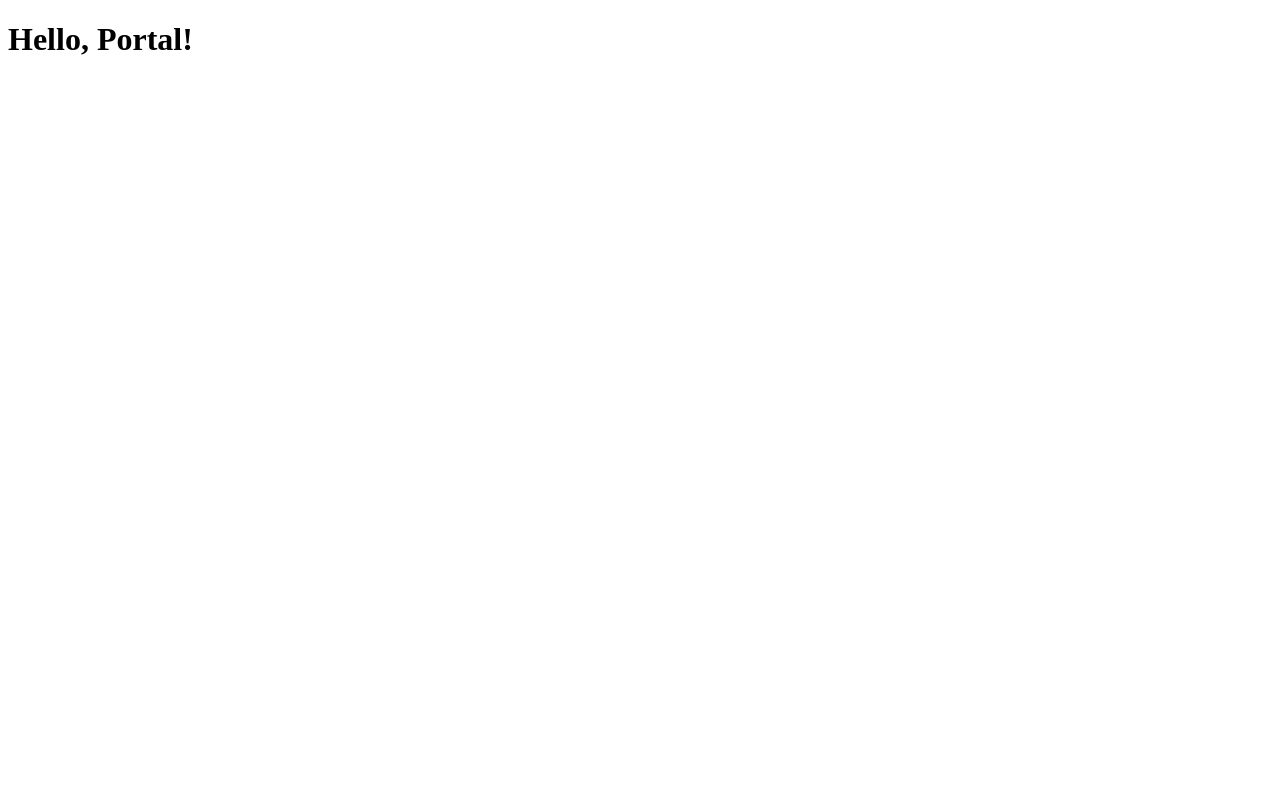
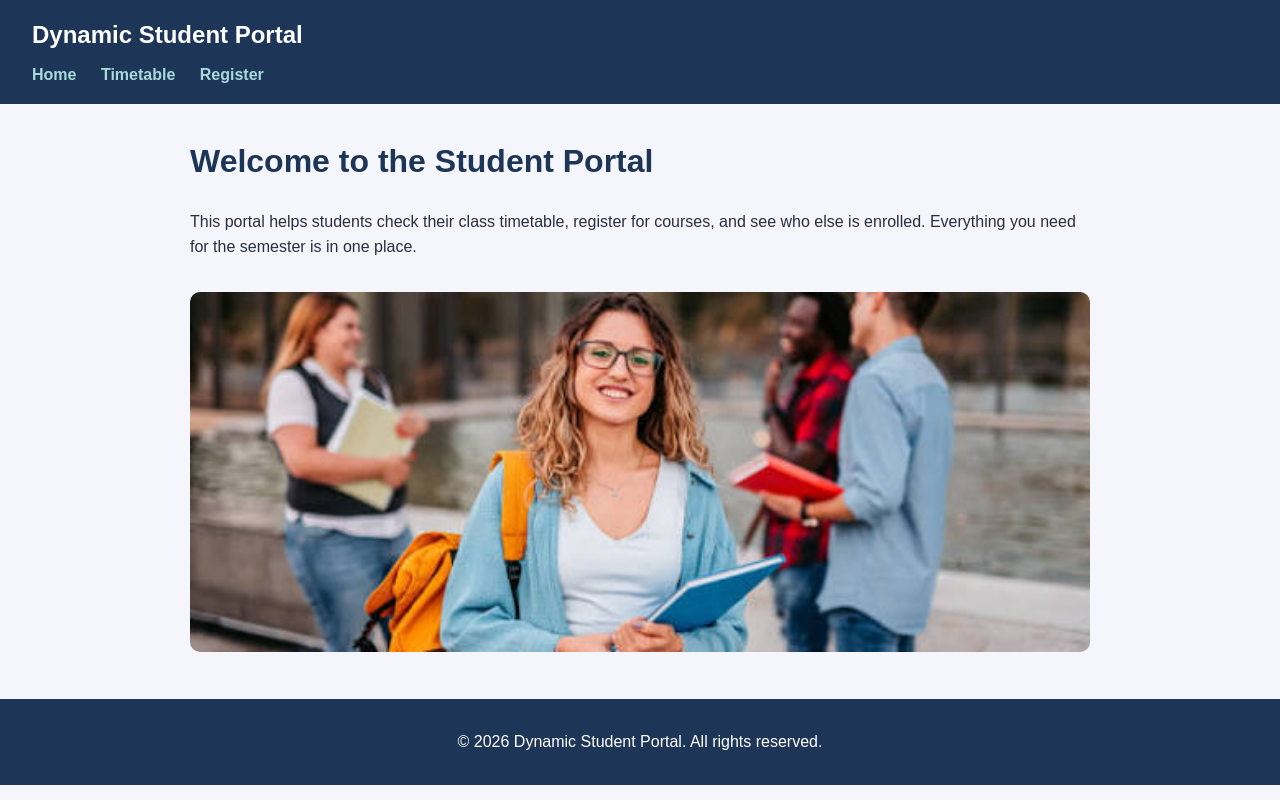
Before and after one commit to dmbaluka-ops/dynamic-student-portal, a plain HTML site: page index.html in a window 1280 px wide. Drawn offline with Linux system fonts and the light colour scheme.

Commit message:
Add homepage structure, header, nav and footer

```diff
--- a/index.html
+++ b/index.html
@@ -2,9 +2,91 @@
 <html lang="en">
 <head>
   <meta charset="UTF-8">
+  <meta name="viewport" content="width=device-width, initial-scale=1.0">
   <title>Dynamic Student Portal</title>
+
+  <style>
+    body {
+      margin: 0;
+      font-family: Arial, Helvetica, sans-serif;
+      background-color: #f4f6fb;
+      color: #2b2d42;
+      line-height: 1.6;
+    }
+
+    header {
+      background-color: #1d3557;
+      padding: 16px 32px;
+    }
+
+    header h2 {
+      margin: 0 0 8px 0;
+      color: #ffffff;
+    }
+
+    nav a {
+      color: #a8dadc;
+      text-decoration: none;
+      margin-right: 20px;
+      font-weight: bold;
+    }
+
+    nav a:hover {
+      color: #ffffff;
+      text-decoration: underline;
+    }
+
+    main {
+      max-width: 900px;
+      margin: 32px auto;
+      padding: 0 20px;
+    }
+
+    main h1 {
+      color: #1d3557;
+    }
+
+    main img {
+      width: 100%;
+      max-height: 360px;
+      object-fit: cover;
+      border-radius: 10px;
+      margin-top: 16px;
+    }
+
+    footer {
+      background-color: #1d3557;
+      color: #ffffff;
+      text-align: center;
+      padding: 14px;
+      margin-top: 40px;
+    }
+  </style>
 </head>
 <body>
-  <h1>Hello, Portal!</h1>
+
+  <header>
+    <h2>Dynamic Student Portal</h2>
+    <nav>
+      <a href="#">Home</a>
+      <a href="#">Timetable</a>
+      <a href="#">Register</a>
+    </nav>
+  </header>
+
+  <main>
+    <h1>Welcome to the Student Portal</h1>
+    <p>
+      This portal helps students check their class timetable,
+      register for courses, and see who else is enrolled.
+      Everything you need for the semester is in one place.
+    </p>
+    <img src="banner.jpg" alt="Students together on campus">
+  </main>
+
+  <footer>
+    <p>&copy; 2026 Dynamic Student Portal. All rights reserved.</p>
+  </footer>
+
 </body>
 </html>
```
Also changed, not shown: banner.jpg (added).
